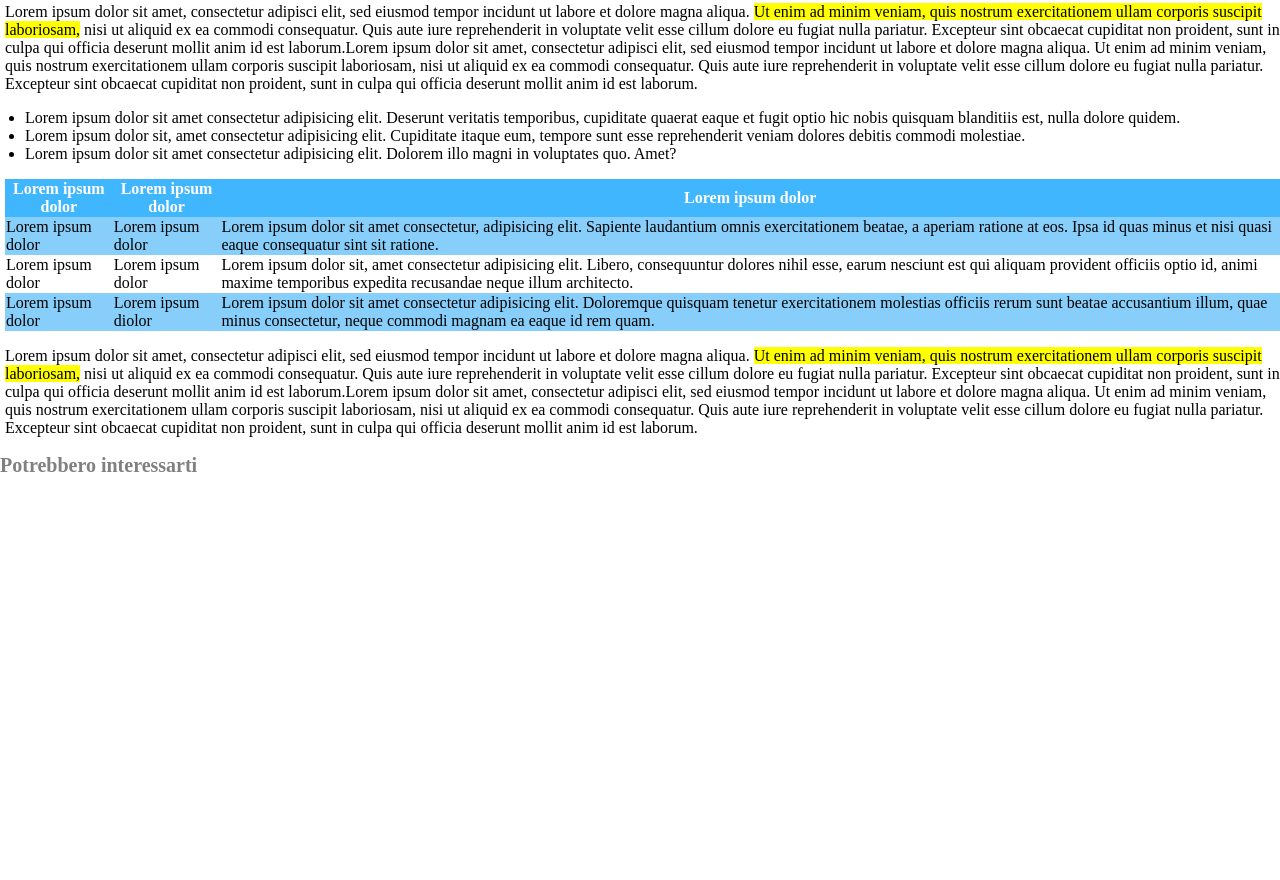
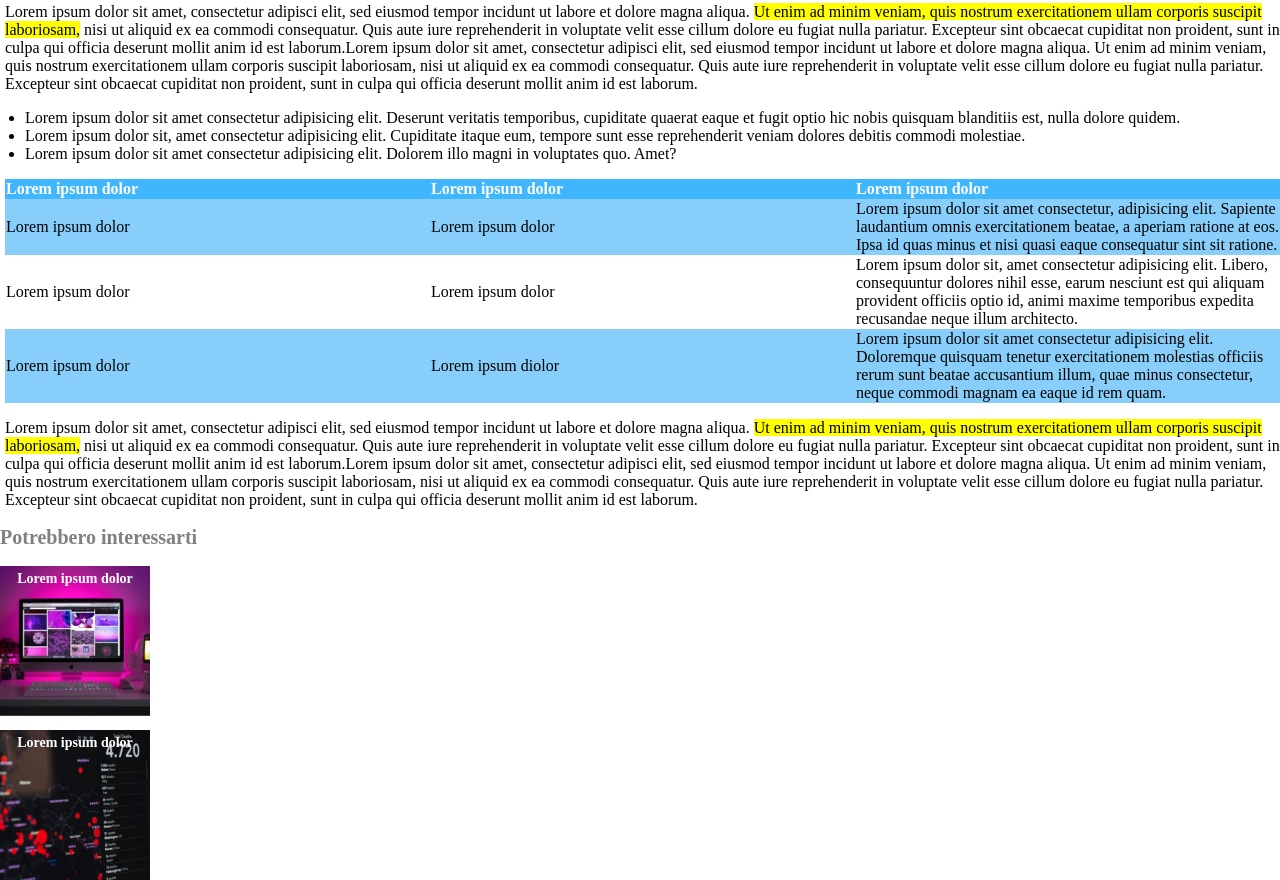
Before and after one commit to DanieleGelsomino/html-css-booleaner, a plain HTML site: page index.html in a window 1280 px wide. Shown: the part 657-1537 px from the top of the page. Before the commit the page ends 1151 px from the top, so only its background shows below. Drawn offline with Linux system fonts and the light colour scheme.

Commit message:
parte finale

```diff
--- a/css/style.css
+++ b/css/style.css
@@ -93,3 +93,26 @@ h2 {
     color: gray;
     font-size: 20px;
 }
+
+#foot1 {
+    background-image: url(../img/monitor.jpg);
+    background-size:cover;
+    background-position:center;
+    width: 150px;
+    height: 150px;
+}
+
+#foot2 {
+    background-image: url(../img/graph.jpg);
+    background-size:cover;
+    background-position:center;
+    width: 150px;
+    height: 150px;
+}
+
+h3 {
+    color: white;
+    font-size: 14px;
+    text-align: center;
+    padding-top: 5px;
+}
--- a/index.html
+++ b/index.html
@@ -1,13 +1,15 @@
 <!DOCTYPE html>
 <html lang="en">
-<head>
+
+  <head>
     <meta charset="UTF-8">
     <meta http-equiv="X-UA-Compatible" content="IE=edge">
     <meta name="viewport" content="width=device-width, initial-scale=1.0">
     <title>The Booleaner</title>
     <link rel="stylesheet" href="css/style.css">
-</head>
-<body>
+  </head>
+
+ <body>
     <!-- inizio header -->
     <header id="header">
         <img class="logo" src="img/logo.svg" alt="logothebooleaner">
@@ -20,8 +22,8 @@
     <!-- inizio main -->
     <main>
         <!-- sezione title -->
-        <h1 class="title" >Internet deve essere al servizio del "bene pubblico: il manifesto di Tim Berners-Lee</h1>
-        <p class="title-paragraph" >Scritto da <a id="reference" href="#">The Booleaner</a></p>
+        <h1 class="title">Internet deve essere al servizio del "bene pubblico: il manifesto di Tim Berners-Lee</h1>
+        <p class="title-paragraph">Scritto da <a id="reference" href="#">The Booleaner</a></p>
         <p class="date">il 10/10/2020</p>
 
         <!-- sezione immagini main -->
@@ -31,46 +33,71 @@
         <p class="description">2nd Photo: Wikimedia, by Paul Clarke</p>
 
         <!-- sezione text -->
-        <p>Lorem ipsum dolor sit amet, consectetur adipisci elit, sed eiusmod tempor incidunt ut labore et dolore magna aliqua. <span class="highlighted">Ut enim ad minim veniam, quis nostrum exercitationem ullam corporis suscipit laboriosam,</span> nisi ut aliquid ex ea commodi consequatur. Quis aute iure reprehenderit in voluptate velit esse cillum dolore eu fugiat nulla pariatur. Excepteur sint obcaecat cupiditat non proident, sunt in culpa qui officia deserunt mollit anim id est laborum.Lorem ipsum dolor sit amet, consectetur adipisci elit, sed eiusmod tempor incidunt ut labore et dolore magna aliqua. Ut enim ad minim veniam, quis nostrum exercitationem ullam corporis suscipit laboriosam, nisi ut aliquid ex ea commodi consequatur. Quis aute iure reprehenderit in voluptate velit esse cillum dolore eu fugiat nulla pariatur. Excepteur sint obcaecat cupiditat non proident, sunt in culpa qui officia deserunt mollit anim id est laborum.</p>
+        <p>Lorem ipsum dolor sit amet, consectetur adipisci elit, sed eiusmod tempor incidunt ut labore et dolore magna
+            aliqua. <span class="highlighted">Ut enim ad minim veniam, quis nostrum exercitationem ullam corporis
+                suscipit laboriosam,</span> nisi ut aliquid ex ea commodi consequatur. Quis aute iure reprehenderit in
+            voluptate velit esse cillum dolore eu fugiat nulla pariatur. Excepteur sint obcaecat cupiditat non proident,
+            sunt in culpa qui officia deserunt mollit anim id est laborum.Lorem ipsum dolor sit amet, consectetur
+            adipisci elit, sed eiusmod tempor incidunt ut labore et dolore magna aliqua. Ut enim ad minim veniam, quis
+            nostrum exercitationem ullam corporis suscipit laboriosam, nisi ut aliquid ex ea commodi consequatur. Quis
+            aute iure reprehenderit in voluptate velit esse cillum dolore eu fugiat nulla pariatur. Excepteur sint
+            obcaecat cupiditat non proident, sunt in culpa qui officia deserunt mollit anim id est laborum.</p>
 
         <!-- sezione list -->
         <ul>
-            <li class="item">Lorem ipsum dolor sit amet consectetur adipisicing elit. Deserunt veritatis temporibus, cupiditate quaerat eaque et fugit optio hic nobis quisquam blanditiis est, nulla dolore quidem.</li>
-            <li class="item">Lorem ipsum dolor sit, amet consectetur adipisicing elit. Cupiditate itaque eum, tempore sunt esse reprehenderit veniam dolores debitis commodi molestiae.</li>
-            <li class="item">Lorem ipsum dolor sit amet consectetur adipisicing elit. Dolorem illo magni in voluptates quo. Amet?</li>
+            <li class="item">Lorem ipsum dolor sit amet consectetur adipisicing elit. Deserunt veritatis temporibus,
+                cupiditate quaerat eaque et fugit optio hic nobis quisquam blanditiis est, nulla dolore quidem.</li>
+            <li class="item">Lorem ipsum dolor sit, amet consectetur adipisicing elit. Cupiditate itaque eum, tempore
+                sunt esse reprehenderit veniam dolores debitis commodi molestiae.</li>
+            <li class="item">Lorem ipsum dolor sit amet consectetur adipisicing elit. Dolorem illo magni in voluptates
+                quo. Amet?</li>
         </ul>
 
         <!-- sezione table -->
         <table>
             <thead class="row-head">
                 <tr>
-                    <th > <span class="table-title">Lorem ipsum dolor</span></th>
-                    <th ><span class="table-title">Lorem ipsum dolor</span></th>
-                    <th ><span class="table-title">Lorem ipsum dolor</span></th>
+                    <th class="row-head2"><span class="table-title">Lorem ipsum dolor</span></th>
+                    <th class="row-head2"><span class="table-title">Lorem ipsum dolor</span></th>
+                    <th class="row-head2"><span class="table-title">Lorem ipsum dolor</span></th>
                 </tr>
             </thead>
             <tbody class="row-body">
                 <tr>
-                    <td class="row-body2">Lorem ipsum dolor</td>
-                    <td class="row-body2">Lorem ipsum dolor</td>
-                    <td class="row-body2">Lorem ipsum dolor sit amet consectetur, adipisicing elit. Sapiente laudantium omnis exercitationem beatae, a aperiam ratione at eos. Ipsa id quas minus et nisi quasi eaque consequatur sint sit ratione.</td>
+                    <td>Lorem ipsum dolor</td>
+                    <td>Lorem ipsum dolor</td>
+                    <td>Lorem ipsum dolor sit amet consectetur, adipisicing elit. Sapiente laudantium omnis
+                        exercitationem beatae, a aperiam ratione at eos. Ipsa id quas minus et nisi quasi eaque
+                        consequatur sint sit ratione.</td>
                 </tr>
                 <tr>
                     <td>Lorem ipsum dolor</td>
                     <td>Lorem ipsum dolor</td>
-                    <td>Lorem ipsum dolor sit, amet consectetur adipisicing elit. Libero, consequuntur dolores nihil esse, earum nesciunt est qui aliquam provident officiis optio id, animi maxime temporibus expedita recusandae neque illum architecto.</td>
+                    <td>Lorem ipsum dolor sit, amet consectetur adipisicing elit. Libero, consequuntur dolores nihil
+                        esse, earum nesciunt est qui aliquam provident officiis optio id, animi maxime temporibus
+                        expedita recusandae neque illum architecto.</td>
                 </tr>
                 <tr>
                     <td>Lorem ipsum dolor</td>
                     <td>Lorem ipsum diolor</td>
-                    <td>Lorem ipsum dolor sit amet consectetur adipisicing elit. Doloremque quisquam tenetur exercitationem molestias officiis rerum sunt beatae accusantium illum, quae minus consectetur, neque commodi magnam ea eaque id rem quam.</td>
-                  </tr>
+                    <td>Lorem ipsum dolor sit amet consectetur adipisicing elit. Doloremque quisquam tenetur
+                        exercitationem molestias officiis rerum sunt beatae accusantium illum, quae minus consectetur,
+                        neque commodi magnam ea eaque id rem quam.</td>
+                </tr>
             </tbody>
 
         </table>
 
         <!-- sezione another text -->
-        <p>Lorem ipsum dolor sit amet, consectetur adipisci elit, sed eiusmod tempor incidunt ut labore et dolore magna aliqua. <span class="highlighted">Ut enim ad minim veniam, quis nostrum exercitationem ullam corporis suscipit laboriosam,</span> nisi ut aliquid ex ea commodi consequatur. Quis aute iure reprehenderit in voluptate velit esse cillum dolore eu fugiat nulla pariatur. Excepteur sint obcaecat cupiditat non proident, sunt in culpa qui officia deserunt mollit anim id est laborum.Lorem ipsum dolor sit amet, consectetur adipisci elit, sed eiusmod tempor incidunt ut labore et dolore magna aliqua. Ut enim ad minim veniam, quis nostrum exercitationem ullam corporis suscipit laboriosam, nisi ut aliquid ex ea commodi consequatur. Quis aute iure reprehenderit in voluptate velit esse cillum dolore eu fugiat nulla pariatur. Excepteur sint obcaecat cupiditat non proident, sunt in culpa qui officia deserunt mollit anim id est laborum.</p>
+        <p>Lorem ipsum dolor sit amet, consectetur adipisci elit, sed eiusmod tempor incidunt ut labore et dolore magna
+            aliqua. <span class="highlighted">Ut enim ad minim veniam, quis nostrum exercitationem ullam corporis
+                suscipit laboriosam,</span> nisi ut aliquid ex ea commodi consequatur. Quis aute iure reprehenderit in
+            voluptate velit esse cillum dolore eu fugiat nulla pariatur. Excepteur sint obcaecat cupiditat non proident,
+            sunt in culpa qui officia deserunt mollit anim id est laborum.Lorem ipsum dolor sit amet, consectetur
+            adipisci elit, sed eiusmod tempor incidunt ut labore et dolore magna aliqua. Ut enim ad minim veniam, quis
+            nostrum exercitationem ullam corporis suscipit laboriosam, nisi ut aliquid ex ea commodi consequatur. Quis
+            aute iure reprehenderit in voluptate velit esse cillum dolore eu fugiat nulla pariatur. Excepteur sint
+            obcaecat cupiditat non proident, sunt in culpa qui officia deserunt mollit anim id est laborum.</p>
     </main>
     <!-- fine main -->
 
@@ -79,20 +106,17 @@
         <h2>Potrebbero interessarti</h2>
 
         <!-- sezione immagini footer -->
-        <div>
-
-
+        <div id="foot1">
+            <h3>Lorem ipsum dolor</h3>
         </div>
 
-        <div>
-
+        <div id="foot2">
+            <h3>Lorem ipsum dolor</h3>
         </div>
 
     </footer>
     <!-- fine footer -->
 
+  </body>
 
-
-
-</body>
 </html>
```
